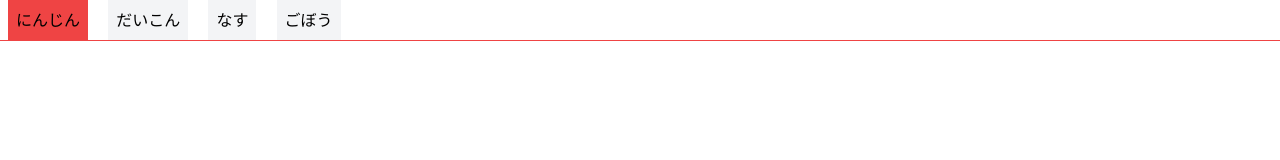
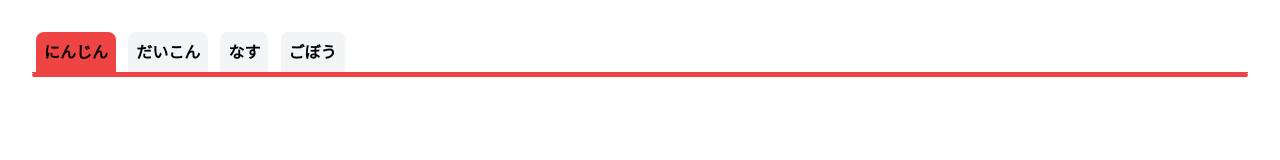
Before and after one commit to kurauchi0611/wa42, a plain HTML site: page kadai/kadai02/tab.html in a window 1280 px wide. Drawn offline with nearby package versions, Linux system fonts and the light colour scheme.

Commit message:
グレーゾーン

```diff
--- a/kadai/kadai02/tab.html
+++ b/kadai/kadai02/tab.html
@@ -22,6 +22,7 @@
   <body>
     <div
       x-data="{ activeTab: 'にんじん', tabs: ['にんじん','だいこん','なす','ごぼう']}"
+      class="p-8"
     >
       <div class="border-b border-red-500">
         <template x-for="tab in tabs">
@@ -29,10 +30,11 @@
             x-text="tab"
             @click="activeTab = tab"
             :class="{ 'bg-red-500': activeTab === tab}"
-            class="mx-2 p-2 bg-gray-100"
+            class="focus:outline-none font-bold rounded-t-lg mx-1 p-2 bg-gray-100"
           ></button>
         </template>
       </div>
+      <div class="border-2 border-red-500 rounded"></div>
     </div>
   </body>
 </html>
```
Also changed, not shown: kadai/kadai02/search.html (added, +12 -0 lines).
